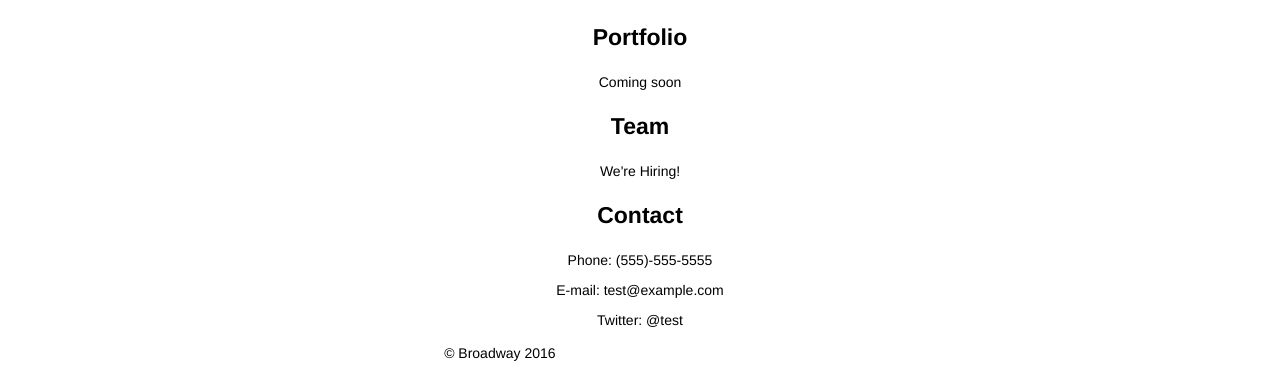
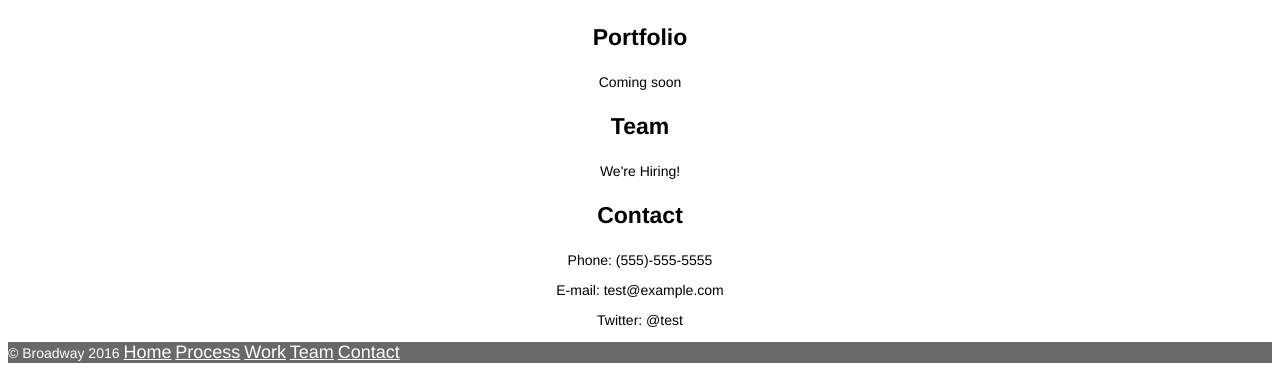
Before and after one commit to JonnyMoore/broadway, a plain HTML site: page index.html in a window 1280 px wide. Shown: the part 1580-1957 px from the top of the page. Drawn offline with Linux system fonts and the light colour scheme.

Commit message:
Fixed footer

```diff
--- a/css/style.css
+++ b/css/style.css
@@ -1,5 +1,5 @@
 body {
-  text-align:center;
+  text-align: center;
   font-family: "Helvetica", sans-serif;
 }
 
--- a/index.html
+++ b/index.html
@@ -51,7 +51,7 @@
     <p>Twitter: @test</p>
 
     <!-- Footer -->
-    <p>
+    <p class="footer">
       &copy; Broadway 2016
       <a href="#">Home</a>
       <a href="#process">Process</a>
```
